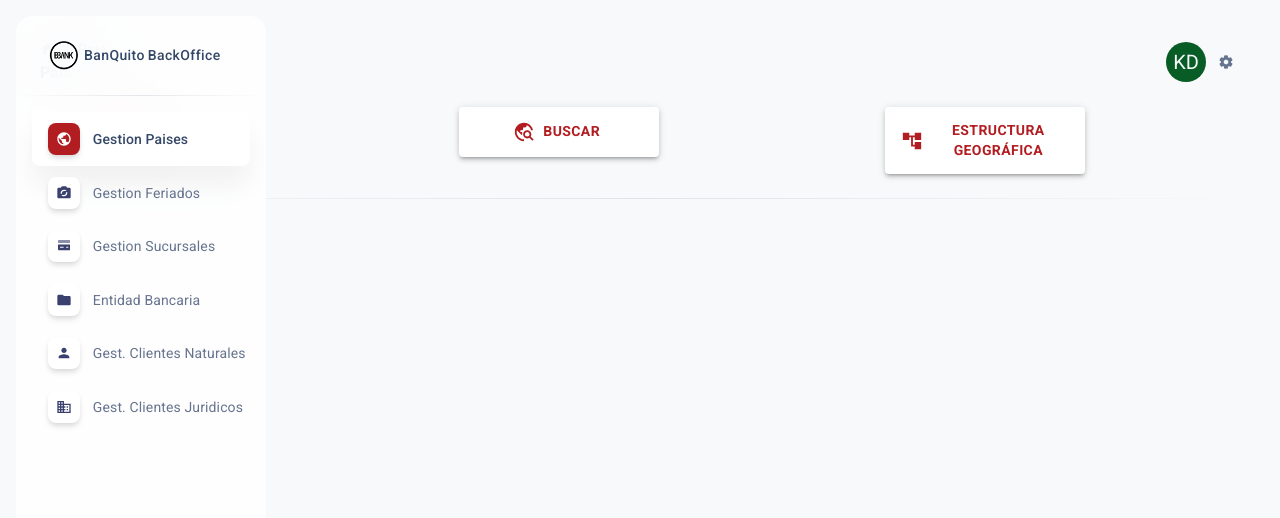
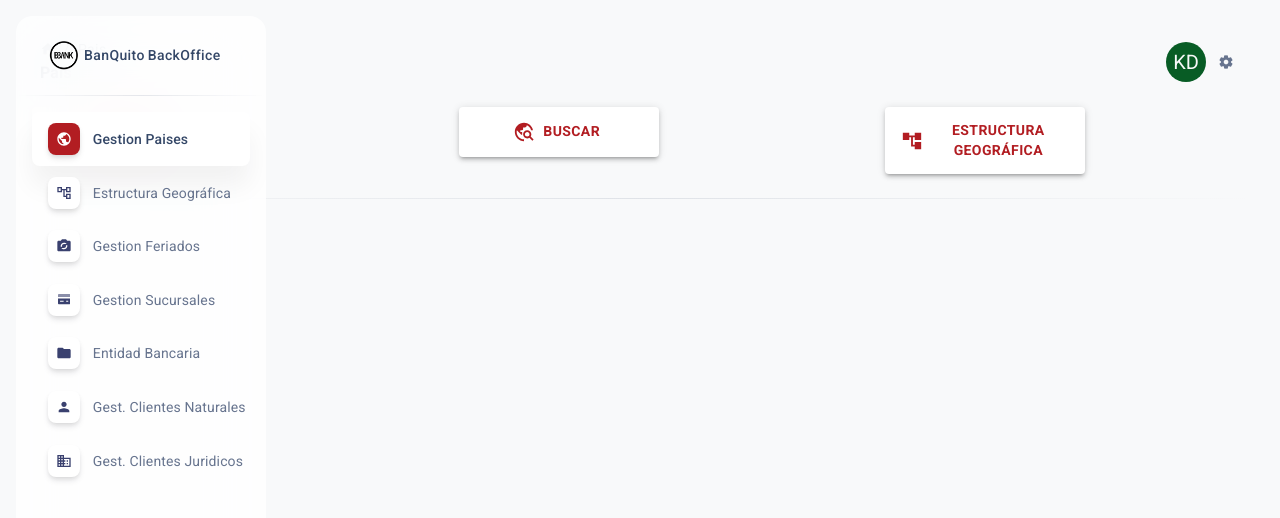
Before and after one commit to aenoboa1/banquito-backoffice, a React (Create React App) app: page /pais in a window 1280 px wide. Shown: the top 518 px of the page. Built offline with nearby package versions, Linux system fonts and the light colour scheme; what @mui/x-data-grid-generator would draw is missing.

Commit message:
Try to append nested route on side bar

```diff
--- a/src/routes/routes.js
+++ b/src/routes/routes.js
@@ -39,7 +39,7 @@
 import CreditCard from "../examples/Icons/CreditCard";
 import GestionPais from "../features/gestion-pais";
 import GestionFeriados from "../features/gestion-feriados";
-import {Business, Folder, PartyMode, Person, Public} from "@mui/icons-material";
+import {AccountTreeOutlined, Business, Folder, PartyMode, Person, Public} from "@mui/icons-material";
 import ClientesNaturales from "../features/gestion-clientes/clientes-naturales";
 import ClientesJuridicos from "../features/gestion-clientes/clientes-juridicos";
 import EntidadBancaria from "../features/entidad-bancaria";
@@ -54,7 +54,22 @@ const routes = [
         component: <GestionPais/>,
         noCollapse: true,
     },
-
+    {
+        type: "collapse",
+        name: "Estructura Geográfica",
+        key: "geo-structure",
+        route: "/geo-structure",
+        icon: <AccountTreeOutlined size="12px"/>,
+        component: <GestionPais/>,
+        collapse: [
+            {
+                name: "Localidades",
+                key: "localidades",
+                route: "/localidades",
+                component: <GestionPais/>,
+            }
+        ],
+    },
     {
         type: "collapse",
         name: "Gestion Feriados",
```
